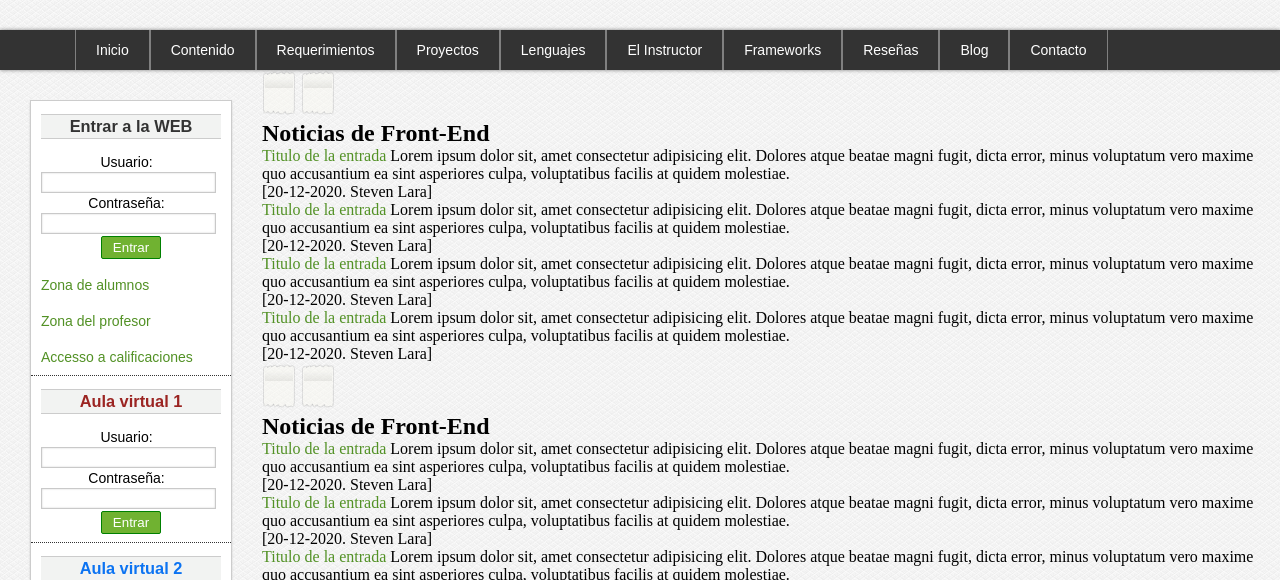
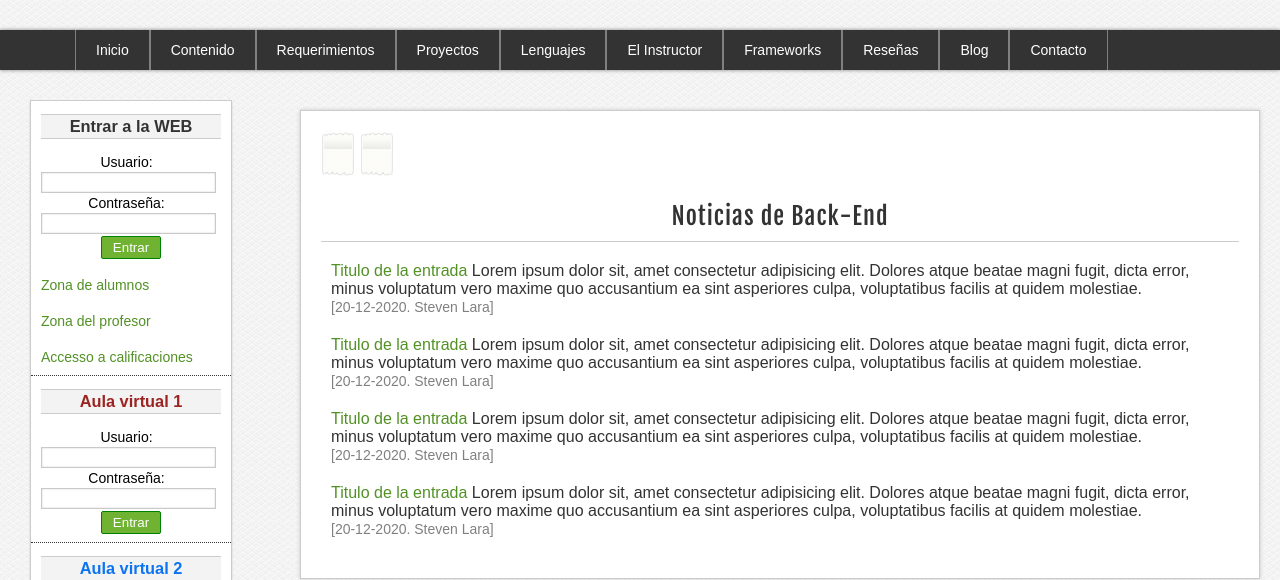
Before and after one commit to SGLara/master_css, a plain HTML site: page index.html in a window 1280 px wide. Shown: the part 220-800 px from the top of the page. Drawn offline with Linux system fonts and the light colour scheme.

Commit message:
I finished decorating main section with articles

```diff
--- a/css/styles.css
+++ b/css/styles.css
@@ -2,6 +2,13 @@
     font-family: "nevis";
     src: url("../fonts/nevis.eot");
     src: url("../fonts/nevis.eot?#iefix") format("embedded-opentype"), url("../fonts/nevis.woff") format("woff"), url("../fonts/nevis.ttf") format("truetype"), url("../fonts/nevis.svg") format("svg");
+    font-weight: normal;
+    font-style: normal;
+}
+
+@font-face {
+    font-family: "fjalla";
+    src: url("../fonts/FjallaOne-Regular.ttf") format("truetype");
     font-weight: normal;
     font-style: normal;
 }
@@ -140,7 +147,6 @@ header h1:hover {
 }
 
 .aside, .phrase {
-    clear: both;
     width: 200px;
     float: left;
     margin: 30px;
@@ -151,6 +157,7 @@ header h1:hover {
 }
 
 .phrase {
+    clear: both;
     padding: 20px;
     font-size: 14px;
     text-align: justify;
@@ -266,3 +273,40 @@ button:active {
 }
 
 /* SECTIONS */
+.sections {
+    float: right;
+    width: 75%;
+    font-family: Arial, Helvetica, sans-serif;
+    margin-right: 20px;
+}
+
+.sections .title {
+    font-family: "fjalla";
+    font-size: 24px;
+    font-weight: normal;
+    letter-spacing: 1px;
+    text-align: center;
+    padding-top: 20px;
+    padding-bottom: 10px;
+    border-bottom: 1px solid #cccccc;
+}
+
+.sections section {
+    margin-top: 40px;
+    background-color: white;
+    padding: 20px;
+    border: 1px solid #cccccc;
+    box-shadow: 0 0 4px #c9c9c9;
+    color: #333333;
+    font-size: 16px;
+    overflow: hidden;
+}
+
+.sections article {
+    margin: 20px 10px;
+}
+
+.sections .date {
+    color: gray;
+    font-size: 14px;
+}
--- a/index.html
+++ b/index.html
@@ -98,18 +98,14 @@
         </div>
     </aside>
 
-    <aside class="phrase">
-        <strong>Frase del dia:</strong> <hr><br>
-        Lorem, ipsum dolor sit amet consectetur adipisicing elit. Tempore.
-    </aside>
-
     <!-- MAIN SECTION -->
-    <section class="frontend">
+    <div class="sections">
+        <section class="backend">
             <span class="sticker">
                 <img class="sticker1" src="img/scotch.png" alt="">
                 <img class="sticker2" src="img/scotch.png" alt="">
             </span>
-        <h2>Noticias de Front-End</h2>
+            <h2 class="title">Noticias de Back-End</h2>
             <article>
                 <p><a href="#">Titulo de la entrada</a>
                     Lorem ipsum dolor sit, amet consectetur adipisicing elit. Dolores atque beatae magni fugit, dicta error, minus voluptatum vero maxime quo accusantium ea sint asperiores culpa, voluptatibus facilis at quidem molestiae.</p>
@@ -137,7 +133,7 @@
                 <img class="sticker1" src="img/scotch.png" alt="">
                 <img class="sticker2" src="img/scotch.png" alt="">
             </span>
-        <h2>Noticias de Front-End</h2>
+            <h2 class="title">Noticias de Front-End</h2>
             <article>
                 <p><a href="#">Titulo de la entrada</a>
                     Lorem ipsum dolor sit, amet consectetur adipisicing elit. Dolores atque beatae magni fugit, dicta error, minus voluptatum vero maxime quo accusantium ea sint asperiores culpa, voluptatibus facilis at quidem molestiae.</p>
@@ -160,12 +156,12 @@
             </article>
         </section>
 
-    <section class="frontend">
+        <section class="coach">
             <span class="sticker">
                 <img class="sticker1" src="img/scotch.png" alt="">
                 <img class="sticker2" src="img/scotch.png" alt="">
             </span>
-        <h2>Noticias de Front-End</h2>
+            <h2 class="title">Noticias del Coach</h2>
             <article>
                 <p><a href="#">Titulo de la entrada</a>
                     Lorem ipsum dolor sit, amet consectetur adipisicing elit. Dolores atque beatae magni fugit, dicta error, minus voluptatum vero maxime quo accusantium ea sint asperiores culpa, voluptatibus facilis at quidem molestiae.</p>
@@ -187,5 +183,12 @@
                 <span class="date">[20-12-2020. Steven Lara]</span>
             </article>
         </section>
+    </div>
+
+    <aside class="phrase">
+        <strong>Frase del dia:</strong>
+        <hr><br>
+        Lorem, ipsum dolor sit amet consectetur adipisicing elit. Tempore.
+    </aside>
 </body>
 </html>
```
Lines whose indentation alone changed are shown as unchanged.
